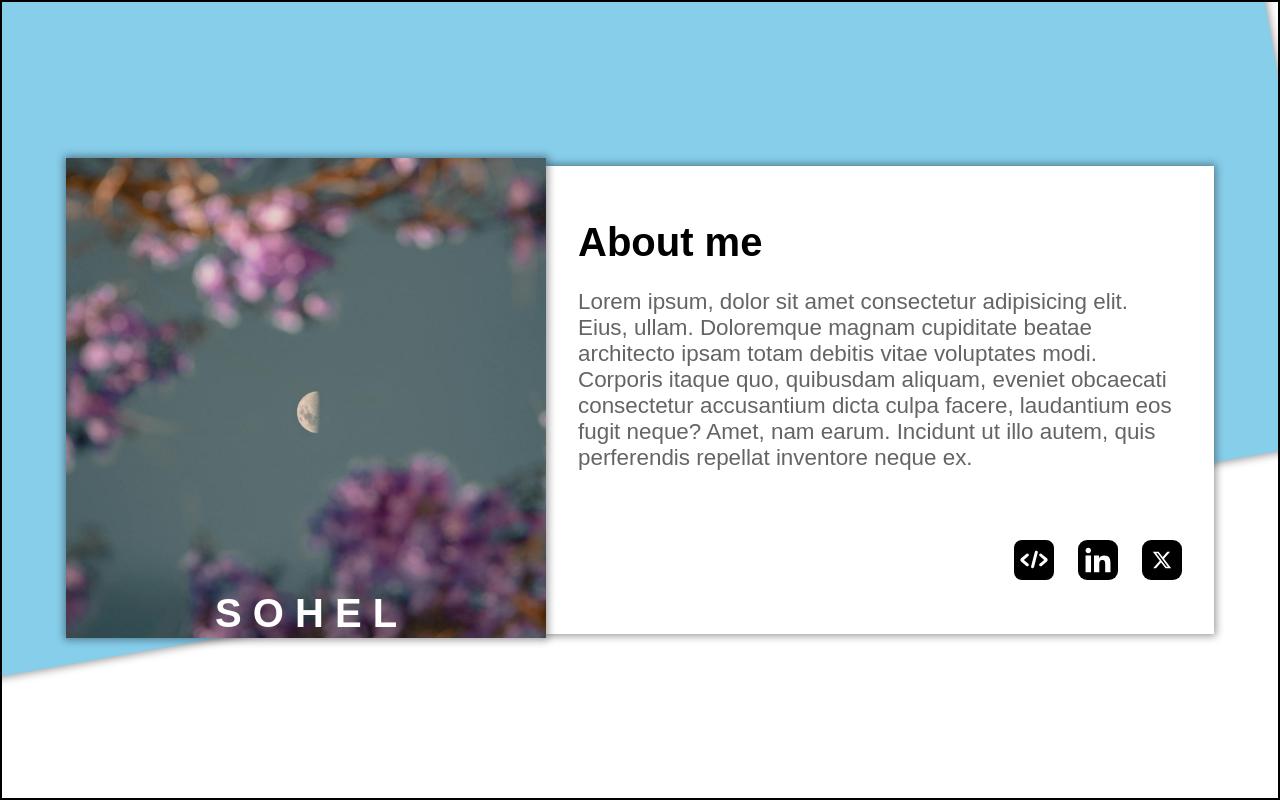
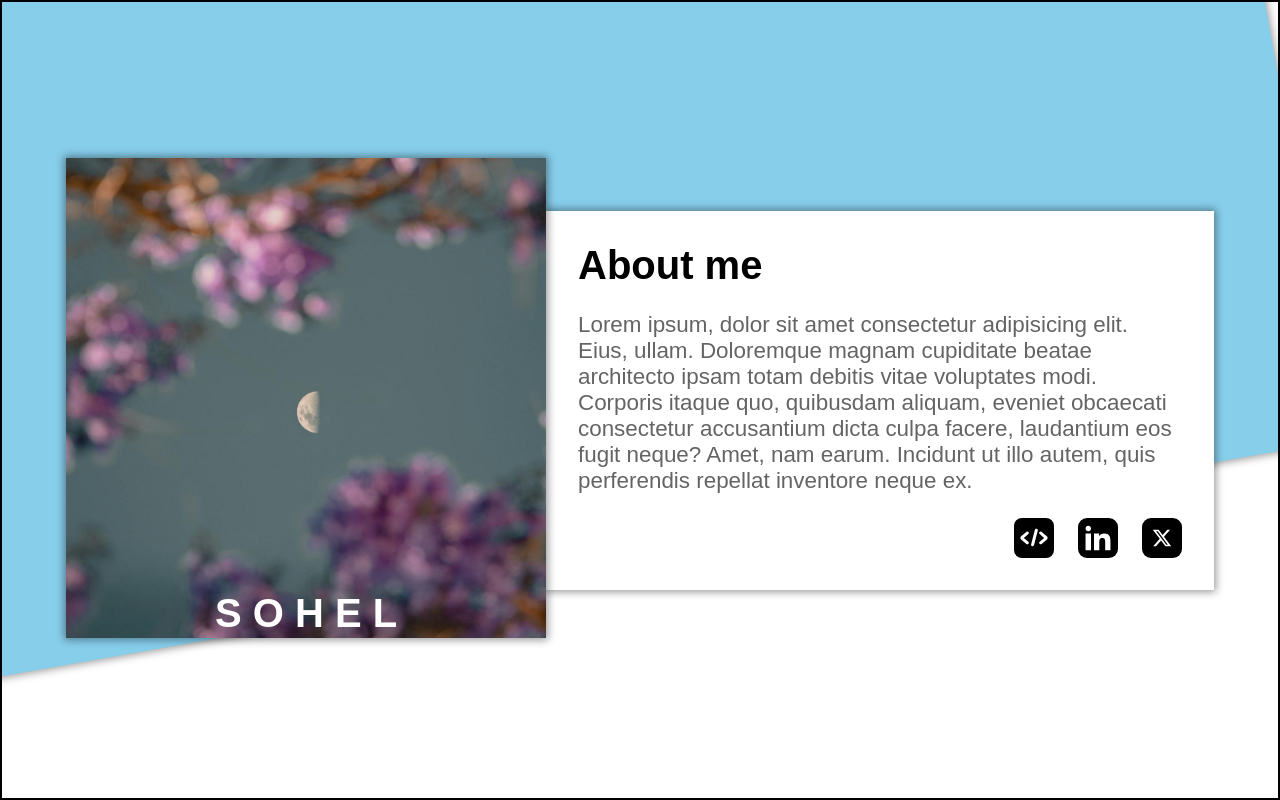
Before and after one commit to 5OH3L/homepage, a website built with webpack: page src/templates/template.html in a window 1280 px wide. Shown: the top 800 px of the page. Built offline with nearby package versions, Linux system fonts and the light colour scheme.

Commit message:
refactor: change text and link container's height and width units

```diff
--- a/src/styles/style.css
+++ b/src/styles/style.css
@@ -71,8 +71,8 @@ header {
   font-size: 2.5rem;
 }
 .text-link-container {
-  max-width: 60%;
-  min-height: 70%;
+  max-width: 50rem;
+  min-height: 10rem;
   padding: 2rem;
   display: flex;
   flex-direction: column;
```
